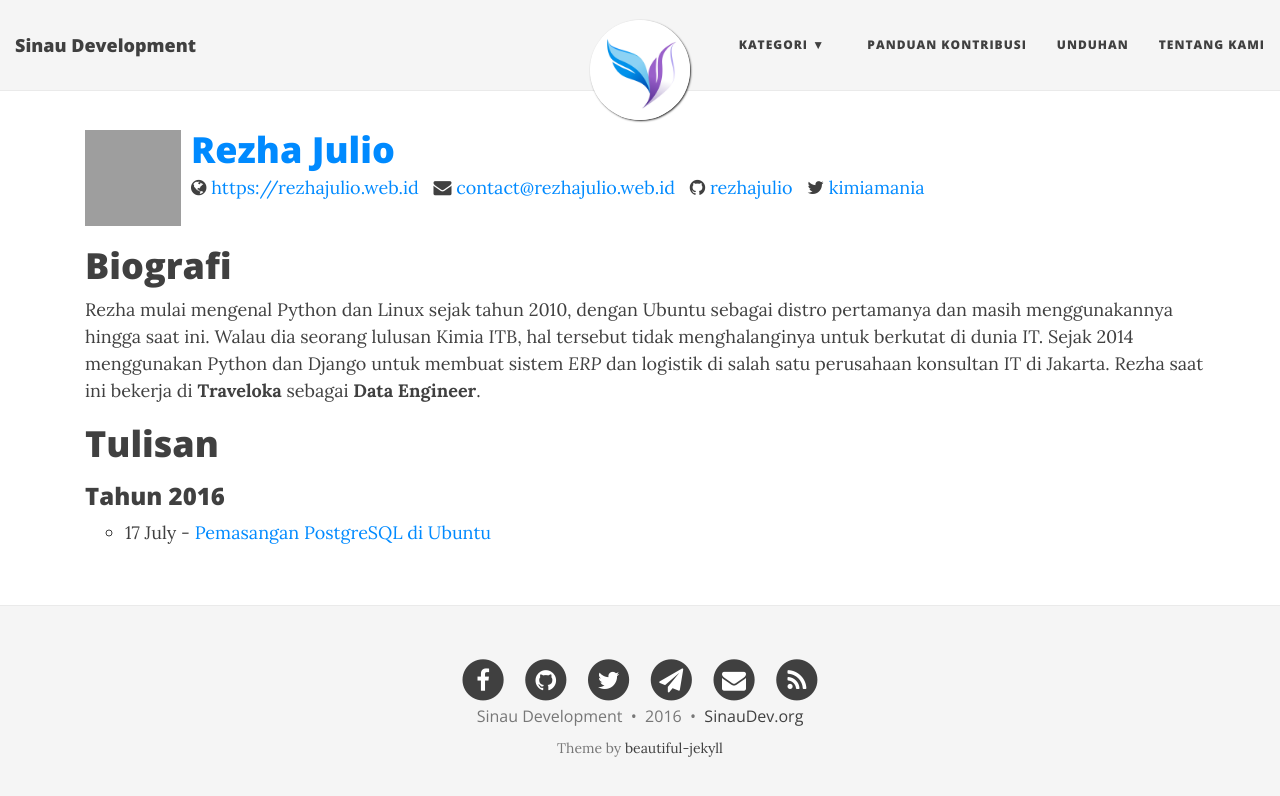
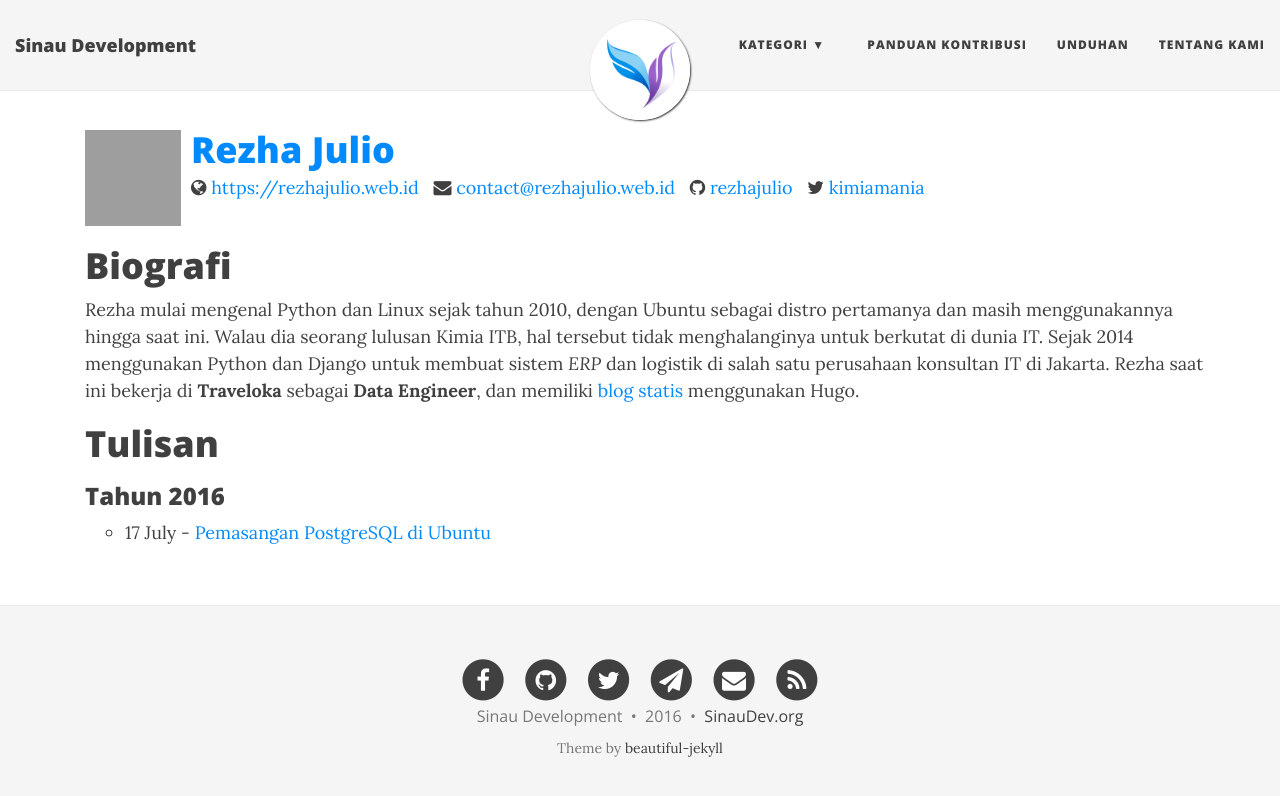
Before and after one commit to SinauDev/SinauDev.github.io, a Jekyll site: the page built from author/rezha.md, in a window 1280 px wide, cut to the strip 0-796 px from the top of the page. Built offline with Jekyll 4.4.1, drawn with Linux system fonts in a browser that asks for light colours; nearby versions of some CDN libraries; grey boxes are pictures that could not be loaded.

Commit message:
Update author

```diff
--- a/author/rezha.md
+++ b/author/rezha.md
@@ -11,4 +11,4 @@ twitter: kimiamania
 Rezha mulai mengenal Python dan Linux sejak tahun 2010, dengan Ubuntu sebagai distro pertamanya dan masih menggunakannya hingga saat ini.
 Walau dia seorang lulusan Kimia ITB, hal tersebut tidak menghalanginya untuk berkutat di dunia IT.
 Sejak 2014 menggunakan Python dan Django untuk membuat sistem _ERP_ dan logistik di salah satu perusahaan konsultan IT di Jakarta.
-Rezha saat ini bekerja di **Traveloka** sebagai **Data Engineer**.
+Rezha saat ini bekerja di **Traveloka** sebagai **Data Engineer**, dan memiliki [blog statis](https://rezhajulio.id) menggunakan Hugo.
```
